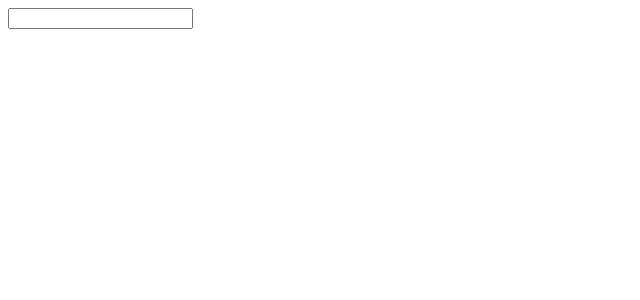
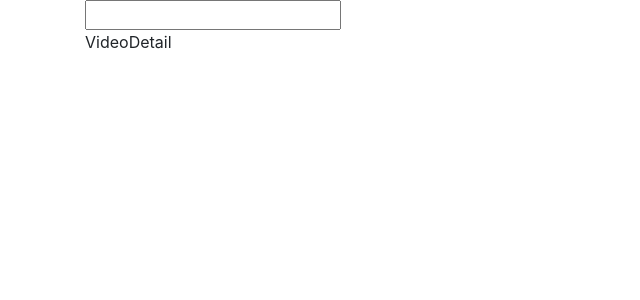
Before and after one commit to nayyaung9/youtube-api-react, a React (Create React App) app: page / in a window 1280 px wide. Shown: the top 300 px of the page, without its empty margins (0-640 px from the left). Built offline with nearby package versions, Linux system fonts and the light colour scheme.

Commit message:
Communicating from Child to Parent

```diff
--- a/package.json
+++ b/package.json
@@ -5,6 +5,7 @@
   "dependencies": {
     "@material-ui/core": "^4.3.3",
     "axios": "^0.18.1",
+    "bootstrap": "^4.3.1",
     "react": "^16.9.0",
     "react-dom": "^16.9.0",
     "react-scripts": "3.1.1"
--- a/src/components/App.js
+++ b/src/components/App.js
@@ -3,13 +3,16 @@ import React, { Component } from 'react'
 // Components
 import SearchBar from './SearchBar'
 import VideoList from './VideoList'
+import VideoDetail from './VideoDetail'
 
 // API
 import youtube from '../api/youtube'
 
+import 'bootstrap/dist/css/bootstrap.min.css';
+
 class App extends Component {
 
-  state = { videos: [] }
+  state = { videos: [], onSelectedVideo : null }
 
   onFormSubmit = async term => {
     const response = await youtube.get('/search', {
@@ -21,11 +24,25 @@ class App extends Component {
     console.log(this.state.videos)
   }
 
+  onVideoSelect = (video) => {
+    console.log(video)
+  }
+
   render() {
     return(
-      <div>
+      <div className="container">
         <SearchBar onSubmit={this.onFormSubmit}/>
-        <VideoList videos={this.state.videos} />
+        <div className="row">
+          <div className="col-md-6">
+            <VideoDetail />
+          </div>
+          <div className="col-md-6">
+            <VideoList
+              onVideoSelect={this.onVideoSelect}
+              videos={this.state.videos}
+            />
+          </div>
+        </div>
       </div>
     )
   }
--- /dev/null
+++ b/src/components/VideoDetail.js
@@ -0,0 +1,9 @@
+import React, { Component } from 'react'
+
+const VideoDetail = props => {
+  return(
+    <div>VideoDetail</div>
+  )
+}
+
+export default VideoDetail;
--- a/src/components/VideoItem.js
+++ b/src/components/VideoItem.js
@@ -1,8 +1,8 @@
 import React from 'react';
 
-const VideoItem = ({ video }) => {
+const VideoItem = ({ video , onVideoSelect }) => {
   return (
-    <div>
+    <div onClick={() => onVideoSelect(video)}>
       <img src={video.snippet.thumbnails.medium.url} alt={video.snippet.title} />
       <h2>{video.snippet.title}</h2>
     </div>
--- a/src/components/VideoList.js
+++ b/src/components/VideoList.js
@@ -1,9 +1,15 @@
 import React from 'react'
 import VideoItem from './VideoItem';
 
-const VideoList = ({ videos }) => {
+const VideoList = ({ videos, onVideoSelect }) => {
   const videoItems = videos.map((video) => {
-    return <VideoItem video={video} key={video.id.videoId}/>
+    return (
+      <VideoItem
+        video={video}
+        key={video.id.videoId}
+        onVideoSelect={onVideoSelect}
+      />
+    )
   });
 
   return <div>{videoItems}</div>
```
Also changed, not shown: 1 other file (tests, documents, lock files or other folders).
